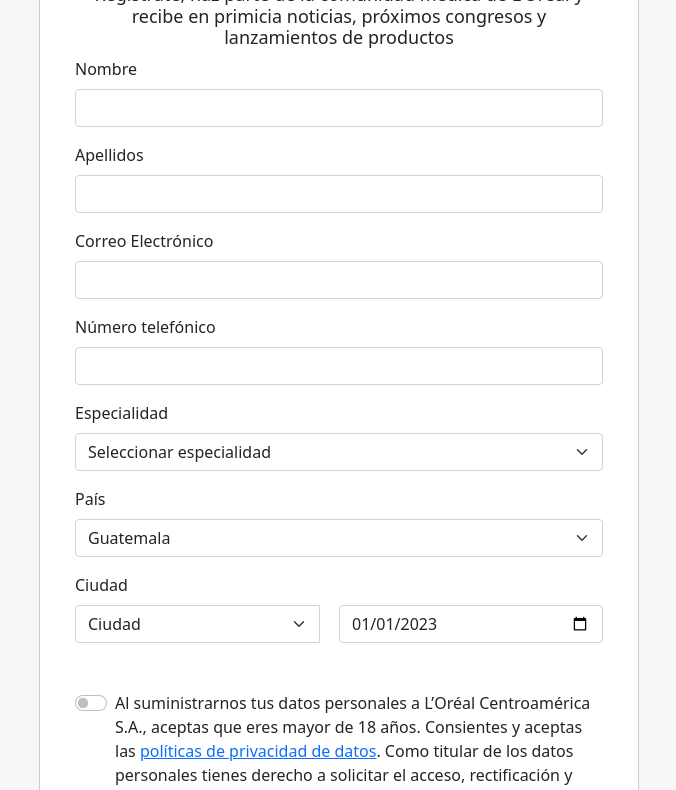
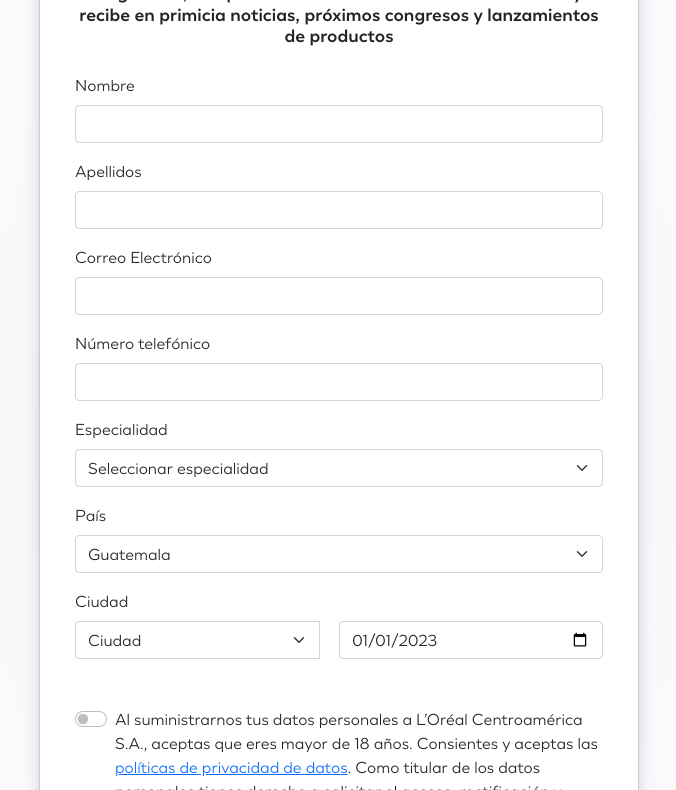
Before and after one commit to juancamilorivas/congreso-loreal-4, a plain HTML site: page index.html in a window 1280 px wide. Shown: the part 275-1065 px from the top of the page, without its empty margins (301-977 px from the left). Drawn offline with nearby package versions, Linux system fonts and the light colour scheme.

Commit message:
font family title modified and working

```diff
--- a/index.html
+++ b/index.html
@@ -12,6 +12,19 @@
       crossorigin="anonymous"
     />
     <style>
+      @font-face {
+        font-family: "LOREAL-Essentielle-Bold";
+        src: url("./font/LOREAL-Essentielle-Bold.ttf") format("opentype");
+        /* Si la fuente es un archivo .otf, usa el siguiente formato en lugar del formato truetype:
+        src: url('ruta/del/archivo/fuente.otf') format('opentype'); */
+      }
+
+      @font-face {
+        font-family: "LOREAL-Essentielle-Regular";
+        src: url("./font/LOREAL-Essentielle-Regular.ttf") format("opentype");
+        /* Si la fuente es un archivo .otf, usa el siguiente formato en lugar del formato truetype:
+        src: url('ruta/del/archivo/fuente.otf') format('opentype'); */
+      }
       * {
         box-sizing: border-box;
         margin: 0;
@@ -22,7 +35,13 @@
         display: flex;
         justify-content: center;
         align-items: center;
-        background-color: #f7f7f7;
+        background: rgb(245, 245, 245);
+        background: radial-gradient(
+          circle,
+          rgba(245, 245, 245, 1) 0%,
+          rgba(255, 255, 255, 1) 100%
+        );
+        font-family: "LOREAL-Essentielle-Regular";
         padding: 10px;
       }
 
@@ -32,19 +51,16 @@
         border: 1px solid #ccc;
         border-radius: 10px;
         background-color: #ffffff;
+        box-shadow: 0px 5px 15px rgba(120, 78, 175, 0.25);
       }
 
       .titulo {
-        text-align: center;
-        font-size: 24px;
-        font-weight: bold;
-        margin-bottom: 16px;
+         text-align: center;
+        font-size: 18px;
+        font-family: "LOREAL-Essentielle-Bold";
       }
 
-      .subtitulo {
-        text-align: center;
-        font-size: 18px;
-      }
+
       .margin-small {
         margin-right: 20px;
       }
@@ -57,6 +73,7 @@
       }
 
       .image-banner {
+        border-radius: 10px;
         width: 100%; /* Hace que la imagen tenga un 100% de ancho y ocupe todo el ancho del div */
       }
 
@@ -162,7 +179,7 @@
         </div>
       </div>
 
-      <h2 class="subtitulo">
+      <h2 class="titulo mb-4">
         Regístrate, haz parte de la comunidad médica de L'Oréal y recibe en
         primicia noticias, próximos congresos y lanzamientos de productos
       </h2>
@@ -275,17 +292,25 @@
               <option value="Quetzaltenango">Quetzaltenango</option>
               <option value="San Miguel Petapa">San Miguel Petapa</option>
               <option value="Escuintla">Escuintla</option>
-              <option value="San Juan Sacatepéquez">San Juan Sacatepéquez</option>
+              <option value="San Juan Sacatepéquez">
+                San Juan Sacatepéquez
+              </option>
               <option value="Villa Canales">Villa Canales</option>
               <option value="Chimaltenango">Chimaltenango</option>
               <option value="Amatitlán">Amatitlán</option>
               <option value="Totonicapán">Totonicapán</option>
-              <option value="Santa Catarina Pinula">Santa Catarina Pinula</option>
-              <option value="Santa Lucía Cotzumalguapa">Santa Lucía Cotzumalguapa</option>
+              <option value="Santa Catarina Pinula">
+                Santa Catarina Pinula
+              </option>
+              <option value="Santa Lucía Cotzumalguapa">
+                Santa Lucía Cotzumalguapa
+              </option>
               <option value="Puerto Barrios">Puerto Barrios</option>
               <option value="Cobán">Cobán</option>
               <option value="Jutiapa">Jutiapa</option>
-              <option value="San Pedro Sacatepéquez">San Pedro Sacatepéquez</option>
+              <option value="San Pedro Sacatepéquez">
+                San Pedro Sacatepéquez
+              </option>
               <option value="Mazatenango">Mazatenango</option>
               <option value="Chichicastenango">Chichicastenango</option>
               <option value="Retalhuleu">Retalhuleu</option>
@@ -294,9 +319,13 @@
               <option value="San Benito">San Benito</option>
               <option value="Barberena">Barberena</option>
               <option value="La Gomera">La Gomera</option>
-              <option value="San Francisco El Alto">San Francisco El Alto</option>
+              <option value="San Francisco El Alto">
+                San Francisco El Alto
+              </option>
               <option value="Sololá">Sololá</option>
-              <option value="Santa Cruz del Quiché">Santa Cruz del Quiché</option>
+              <option value="Santa Cruz del Quiché">
+                Santa Cruz del Quiché
+              </option>
               <option value="San José Pinula">San José Pinula</option>
               <option value="San Pedro Ayampuc">San Pedro Ayampuc</option>
               <option value="San Marcos">San Marcos</option>
@@ -307,7 +336,9 @@
               <option value="Palencia">Palencia</option>
               <option value="Chinautla">Chinautla</option>
               <option value="Puerto San José">Puerto San José</option>
-              <option value="San Pedro Sacatepéquez">San Pedro Sacatepéquez</option>
+              <option value="San Pedro Sacatepéquez">
+                San Pedro Sacatepéquez
+              </option>
               <option value="Santa María de Jesús">Santa María de Jesús</option>
               <option value="Patzicía">Patzicía</option>
               <option value="San Juan Ostuncalco">San Juan Ostuncalco</option>
@@ -371,7 +402,7 @@
         </div>
 
         <button class="ov-btn-slide-left" type="submit">
-          SUSCRIBETE AL BOLETIN
+          SUSCRÍBETE AL BOLETÍN
         </button>
       </form>
     </div>
```
Also changed, not shown: font/LOREAL-Essentielle-Black.ttf (added), font/LOREAL-Essentielle-BlackItalic.ttf (added), font/LOREAL-Essentielle-Bold.ttf (added), font/LOREAL-Essentielle-BoldItalic.ttf (added), font/LOREAL-Essentielle-Italic.ttf (added), font/LOREAL-Essentielle-Light.ttf (added), font/LOREAL-Essentielle-LightItalic.ttf (added), font/LOREAL-Essentielle-Regular.ttf (added).
